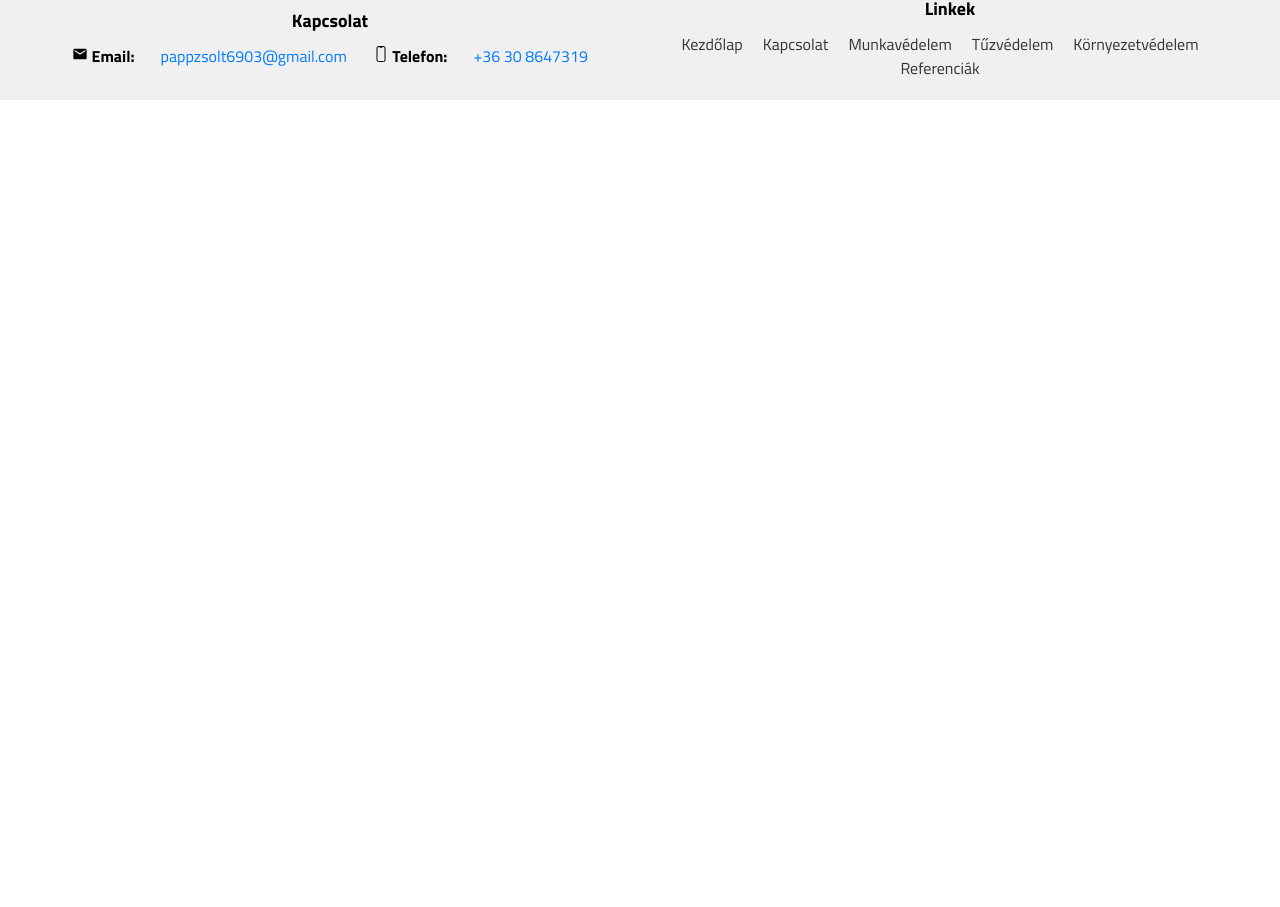
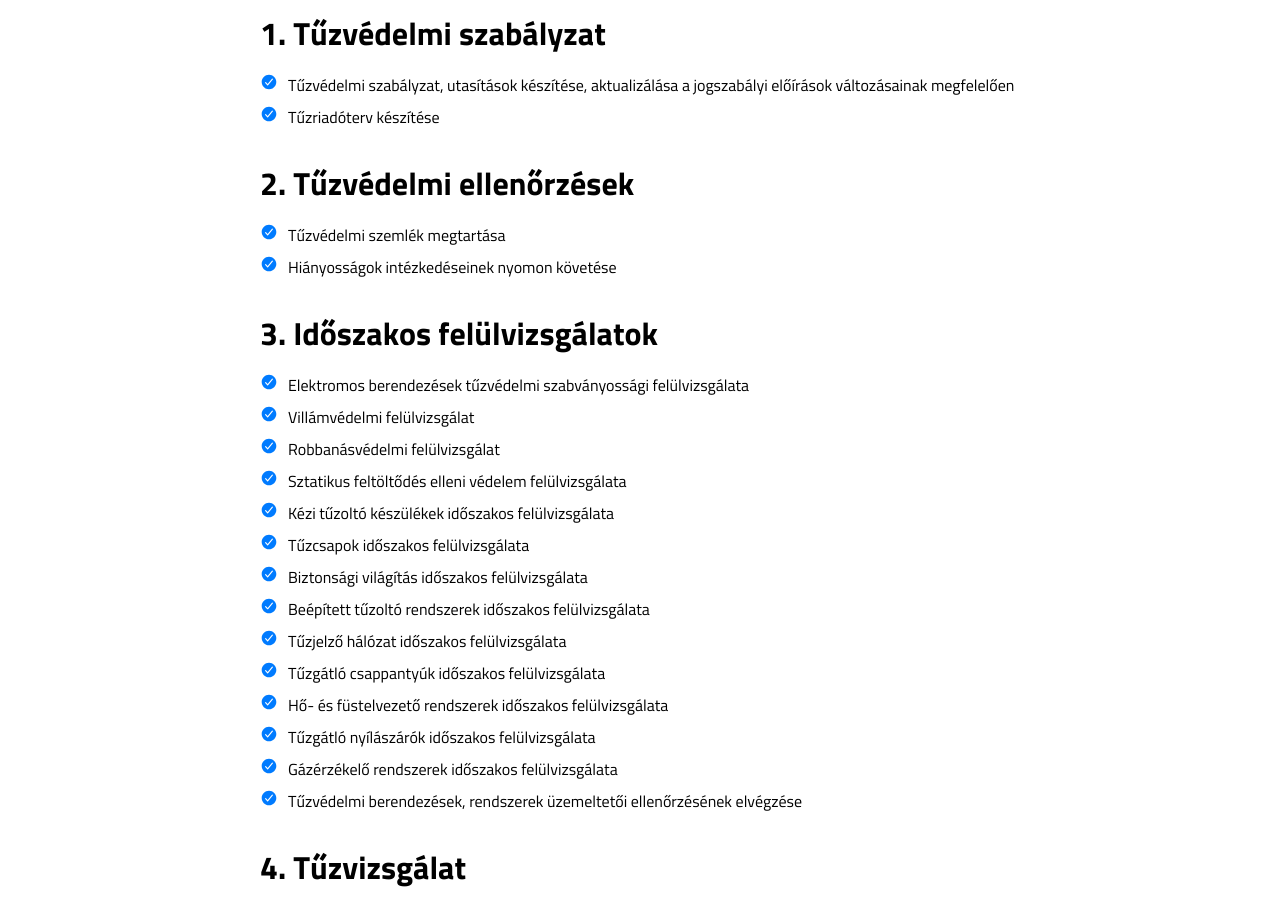
Before and after one commit to pappdanie1/SafetyResponsive, a React (Vite) app: page /tuzvedelem in a window 1280 px wide. Shown: the part 168-1075 px from the top of the page. Before the commit the page ends 800 px from the top, so only its background shows below. Built offline with nearby package versions, Linux system fonts and the light colour scheme.

Commit message:
Fire safety page implemented with text

```diff
--- a/src/pages/FireSafety.jsx
+++ b/src/pages/FireSafety.jsx
@@ -1,12 +1,76 @@
 import React from "react";
+import { IoCheckmarkCircle } from "react-icons/io5";
 
 const FireSafety = () => {
 
     return (
-        <>
-            Fire Safety
-        </>
-    )
+        <div className="container">
+            <section className="section">
+                <h1>Tűzvédelem</h1>
+                <div className="subsection">
+                    <h2>1. Tűzvédelmi szabályzat </h2>
+                    <ul className="custom-list">
+                        <li><IoCheckmarkCircle className="check-icon" />Tűzvédelmi szabályzat, utasítások készítése, aktualizálása a jogszabályi előírások változásainak megfelelően</li>
+                        <li><IoCheckmarkCircle className="check-icon" />Tűzriadóterv készítése</li>
+                    </ul>
+                </div>
+                <div className="subsection">
+                    <h2>2. Tűzvédelmi ellenőrzések</h2>
+                    <ul className="custom-list">
+                        <li><IoCheckmarkCircle className="check-icon" />Tűzvédelmi szemlék megtartása</li>
+                        <li><IoCheckmarkCircle className="check-icon" />Hiányosságok intézkedéseinek nyomon követése</li>
+                    </ul>
+                </div>
+                <div className="subsection">
+                    <h2>3. Időszakos felülvizsgálatok</h2>
+                    <ul className="custom-list">
+                        <li><IoCheckmarkCircle className="check-icon" />Elektromos berendezések tűzvédelmi szabványossági felülvizsgálata</li>
+                        <li><IoCheckmarkCircle className="check-icon" />Villámvédelmi felülvizsgálat</li>
+                        <li><IoCheckmarkCircle className="check-icon" />Robbanásvédelmi felülvizsgálat</li>
+                        <li><IoCheckmarkCircle className="check-icon" />Sztatikus feltöltődés elleni védelem felülvizsgálata</li>
+                        <li><IoCheckmarkCircle className="check-icon" />Kézi tűzoltó készülékek időszakos felülvizsgálata</li>
+                        <li><IoCheckmarkCircle className="check-icon" />Tűzcsapok időszakos felülvizsgálata</li>
+                        <li><IoCheckmarkCircle className="check-icon" />Biztonsági világítás időszakos felülvizsgálata</li>
+                        <li><IoCheckmarkCircle className="check-icon" />Beépített tűzoltó rendszerek időszakos felülvizsgálata</li>
+                        <li><IoCheckmarkCircle className="check-icon" />Tűzjelző hálózat időszakos felülvizsgálata</li>
+                        <li><IoCheckmarkCircle className="check-icon" />Tűzgátló csappantyúk időszakos felülvizsgálata</li>
+                        <li><IoCheckmarkCircle className="check-icon" />Hő- és füstelvezető rendszerek időszakos felülvizsgálata</li>
+                        <li><IoCheckmarkCircle className="check-icon" />Tűzgátló nyílászárók időszakos felülvizsgálata</li>
+                        <li><IoCheckmarkCircle className="check-icon" />Gázérzékelő rendszerek időszakos felülvizsgálata</li>
+                        <li><IoCheckmarkCircle className="check-icon" />Tűzvédelmi berendezések, rendszerek üzemeltetői ellenőrzésének elvégzése</li>
+                    </ul>
+                </div>
+                <div className="subsection">
+                    <h2>4. Tűzvizsgálat</h2>
+                    <ul className="custom-list">
+                        <li><IoCheckmarkCircle className="check-icon" />Tűzesetek kivizsgálása, tűzvizsgálati jegyzőkönyv készítése, intézkedési terv készítése</li>
+                    </ul>
+                </div>
+                <div className="subsection">
+                    <h2>5. Tűzvédelmi oktatás</h2>
+                    <ul className="custom-list">
+                        <li><IoCheckmarkCircle className="check-icon" />Előzetes tűzvédelmi oktatás</li>
+                        <li><IoCheckmarkCircle className="check-icon" />Időszakos tűzvédelmi oktatás</li>
+                        <li><IoCheckmarkCircle className="check-icon" />Tűzriadó gyakorlatok bonyolítása</li>
+                    </ul>
+                </div>
+                <div className="subsection">
+                    <h2>6. Katasztrófavédelem</h2>
+                    <ul className="custom-list">
+                        <li><IoCheckmarkCircle className="check-icon" />Katasztrófavédelmi gyakorlatok szervezése, bonyolítása, gyakorlatterv készítése, oktatás</li>
+                        <li><IoCheckmarkCircle className="check-icon" />Veszélyes ipari ügyintézői feladat elvégzése</li>
+                    </ul>
+                </div>
+                <div className="subsection">
+                    <h2>7. Tűzveszélyes tevékenység</h2>
+                    <ul className="custom-list">
+                        <li><IoCheckmarkCircle className="check-icon" />Alkalomszerű tűzveszélyes tevékenységek engedélyezése, feltételeinek meghatározása</li>
+                        <li><IoCheckmarkCircle className="check-icon" />Tűzveszélyes tevékenység ellenőrzése</li>
+                    </ul>
+                </div>
+            </section>
+        </div>
+    );
 }
 
 export default FireSafety
```
